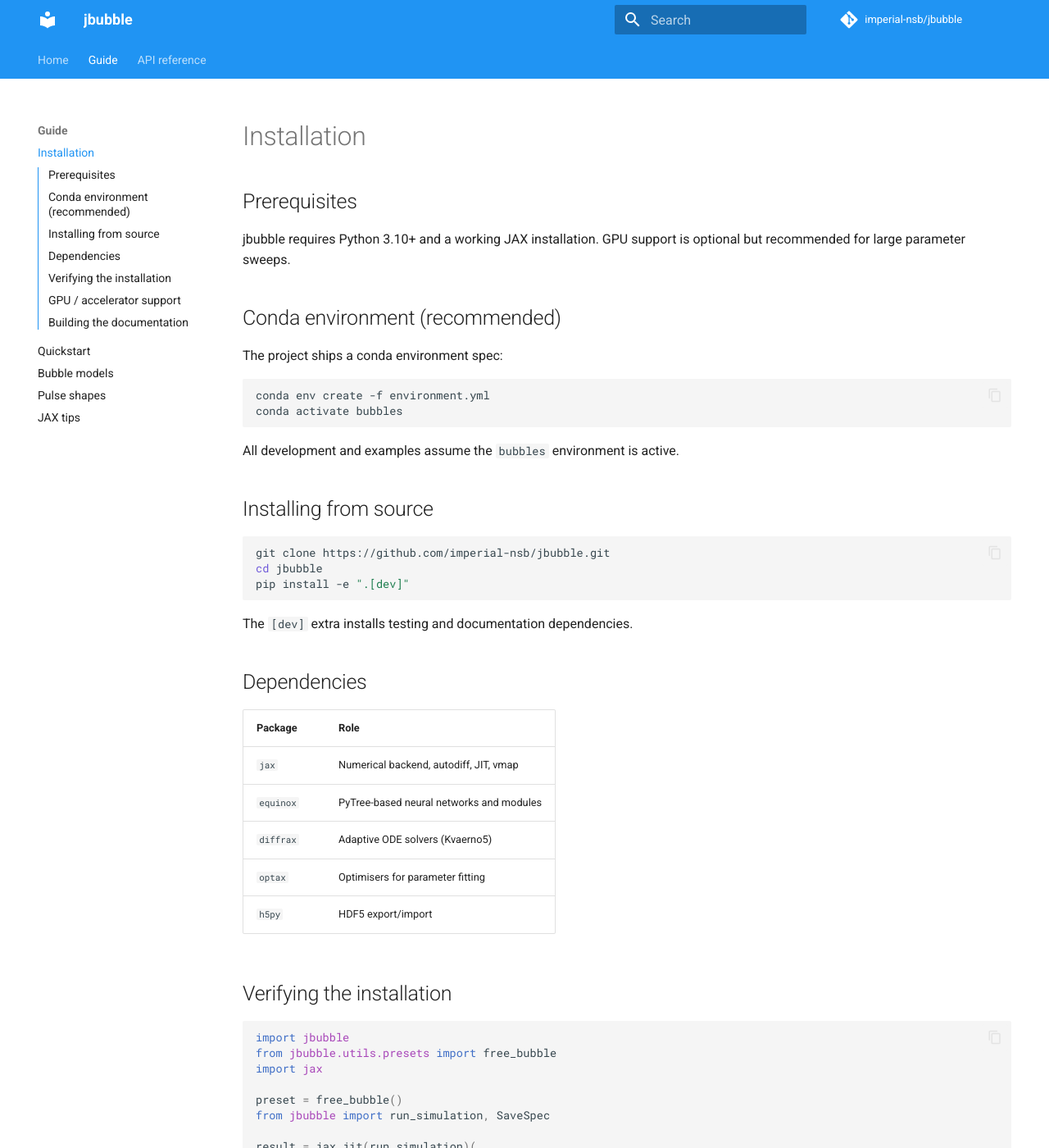
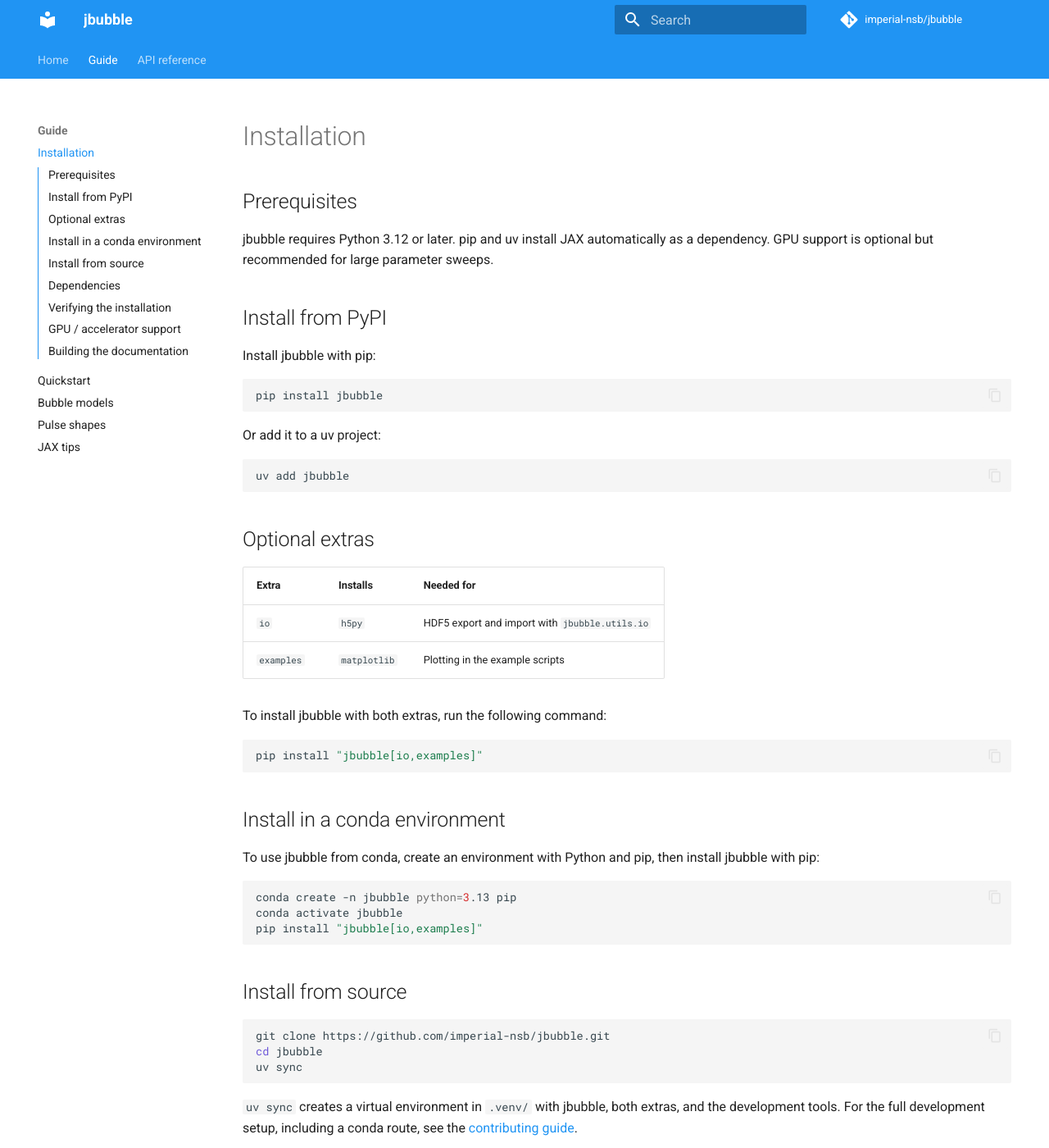
Before and after one commit to imperial-nsb/jbubble, an MkDocs documentation site: the page built from docs/guide/installation.md, in a window 1280 px wide and 1400 px high. Shown: the whole window at 82% size. Built offline with MkDocs 1.6.1 and Material for MkDocs 9.7.7, drawn with Linux system fonts in a browser that asks for light colours; comment, search, counter and statistics services are not loaded; some of the changed text lies outside the part shown.

Commit message:
docs: update the installation instructions for 0.2.0
The installation guide and README now require Python 3.12 or later,
show pip and uv install commands, and document the `io` and `examples`
extras. The guide replaces the environment.yml instructions, which
pointed to a file that doesn't exist, with a conda route that installs
jbubble with pip. It also describes Dopri5 as the default solver,
marks h5py as optional, lists lineax, and builds the docs with the
`docs` dependency group.

The README's development install used the removed `dev` extra; it now
uses `uv sync`.

The verification example prints a peak R/R0 of 1.6, not 2.3, so the
expected output now says 1.6.

A later release rewrites these docs in full.

````diff
--- a/docs/guide/installation.md
+++ b/docs/guide/installation.md
@@ -2,28 +2,54 @@
 
 ## Prerequisites
 
-jbubble requires Python 3.10+ and a working JAX installation. GPU support is optional but recommended for large parameter sweeps.
+jbubble requires Python 3.12 or later. pip and uv install JAX automatically as a dependency. GPU support is optional but recommended for large parameter sweeps.
 
-## Conda environment (recommended)
+## Install from PyPI
 
-The project ships a conda environment spec:
+Install jbubble with pip:
 
 ```bash
-conda env create -f environment.yml
-conda activate bubbles
+pip install jbubble
 ```
 
-All development and examples assume the `bubbles` environment is active.
+Or add it to a uv project:
 
-## Installing from source
+```bash
+uv add jbubble
+```
+
+## Optional extras
+
+| Extra | Installs | Needed for |
+|---|---|---|
+| `io` | `h5py` | HDF5 export and import with `jbubble.utils.io` |
+| `examples` | `matplotlib` | Plotting in the example scripts |
+
+To install jbubble with both extras, run the following command:
+
+```bash
+pip install "jbubble[io,examples]"
+```
+
+## Install in a conda environment
+
+To use jbubble from conda, create an environment with Python and pip, then install jbubble with pip:
+
+```bash
+conda create -n jbubble python=3.13 pip
+conda activate jbubble
+pip install "jbubble[io,examples]"
+```
+
+## Install from source
 
 ```bash
 git clone https://github.com/imperial-nsb/jbubble.git
 cd jbubble
-pip install -e ".[dev]"
+uv sync
 ```
 
-The `[dev]` extra installs testing and documentation dependencies.
+`uv sync` creates a virtual environment in `.venv/` with jbubble, both extras, and the development tools. For the full development setup, including a conda route, see the [contributing guide](https://github.com/imperial-nsb/jbubble/blob/main/CONTRIBUTING.md).
 
 ## Dependencies
 
@@ -31,9 +57,10 @@
 |---|---|
 | `jax` | Numerical backend, autodiff, JIT, vmap |
 | `equinox` | PyTree-based neural networks and modules |
-| `diffrax` | Adaptive ODE solvers (Kvaerno5) |
+| `diffrax` | Adaptive ODE solvers (Dopri5 by default) |
+| `lineax` | Linear solves inside diffrax's implicit solvers |
 | `optax` | Optimisers for parameter fitting |
-| `h5py` | HDF5 export/import |
+| `h5py` | HDF5 export and import (optional, `io` extra) |
 
 ## Verifying the installation
 
@@ -68,9 +95,10 @@
 
 ## Building the documentation
 
+From a source checkout, install the `docs` dependency group and start the live preview:
+
 ```bash
-conda activate bubbles
-pip install mkdocs mkdocs-material mkdocstrings[python]
-mkdocs serve   # live-preview at http://127.0.0.1:8000
-mkdocs build   # static site in site/
+uv sync --group docs
+uv run mkdocs serve   # live-preview at http://127.0.0.1:8000
+uv run mkdocs build   # static site in site/
 ```
````
Also changed, not shown: other parts of docs/guide/installation.md (+1 -1 lines), README.md (+8 -3 lines).
